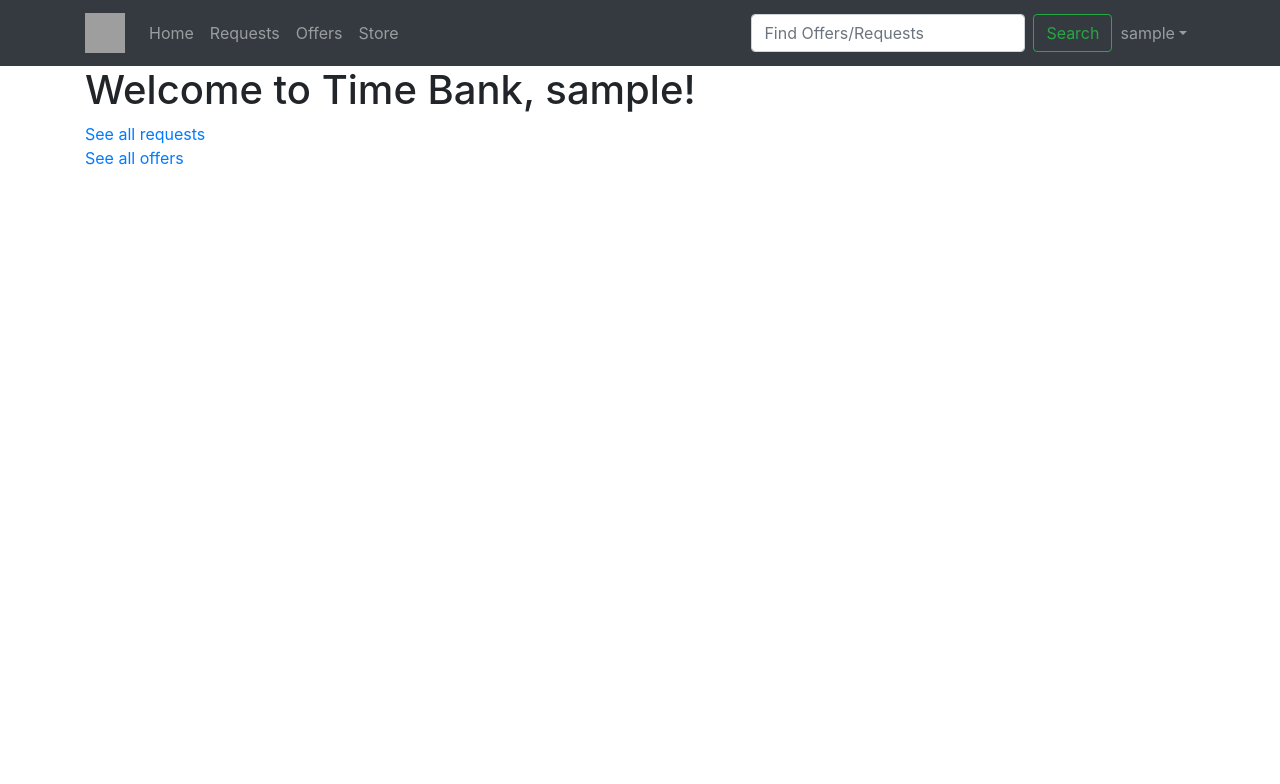
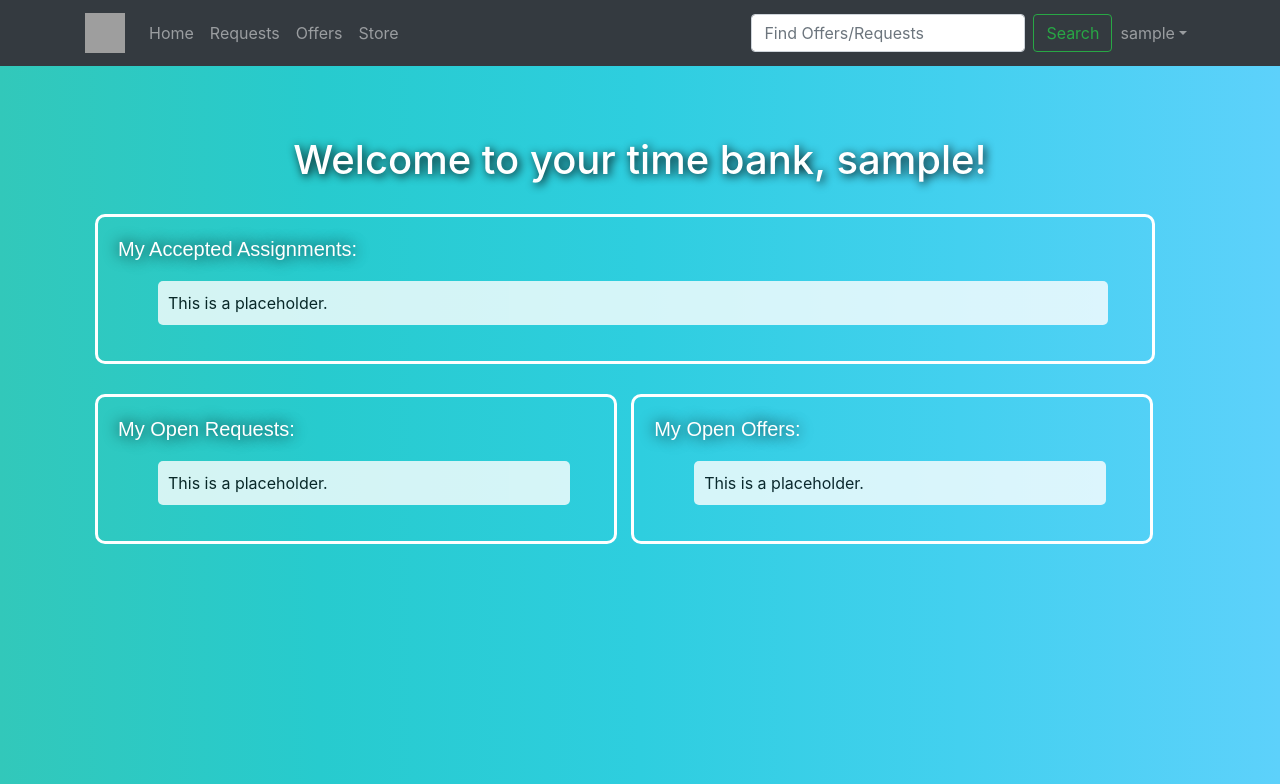
Before and after one commit to ontopoftheworld/freecycle-distribution-project, a Node server app: page /home in a window 1280 px wide. Shown: the top 784 px of the page. Run offline with Node 20, Linux system fonts and the light colour scheme; the visitor is signed in with stand-in values (Sample User, id 1); some libraries are stand-ins or nearby versions; grey boxes are pictures that could not be loaded.

Commit message:
More styling

```diff
--- a/public/css/style.css
+++ b/public/css/style.css
@@ -1,15 +1,40 @@
+body {
+    background-image: linear-gradient(to right, #32c8ba, #27cbce, #2ecedf, #43d0ef, #5dd1fb);
+    color: white;
+}
+
+h1 {
+    margin: 70px auto 30px auto;
+    text-align: center;
+    text-shadow: 2px 2px 10px black;
+}
+
+h5 {
+    color: white;
+    font-family: Arial;
+    font-size: 20px;
+    text-shadow: 0px 0px 15px black;
+}
 
 /* ----------------- Landing Page ----------------- */
 
 #landingPageEntirety {
-    background-image: url("/static/images/timeBeige.jpg");
-    background-color: #cceeff; /* #c9d7e8;*/
+    background-image: url("/static/images/timeBlue.jpg");
+    background-color: lightgrey;
+   /*background: rgba(76, 175, 80, 0.7);*/
     background-repeat: no-repeat;
     background-attachment: fixed;
     background-position: center;
-    background-blend-mode: darken;
+    background-size: cover;
+    background-blend-mode: multiply;
     padding: 30px 100px 30px 100px;
+    color: white;
 }
+
+/*#landingPageCover {
+    background: rgba(255, 255, 255, 0.3);
+    padding: 0 0 0 40px;
+}*/
 
 #landingHeader {
     margin-right: 200px;
@@ -18,11 +43,12 @@
     width: 500px;
     display: inline-block;
     color: white;
-    text-shadow: 0px 10px 90px grey;
+    /*text-shadow: 0px 10px 90px grey;*/
+    text-shadow: 0px 0px 15px grey;
 }
 
 #landingLoginBox h2 {
-    padding: 0 0 0 100px;
+    padding: 0 0 0 95px;
     font-size: 24px;
 }
 
@@ -59,6 +85,7 @@
     margin-left: 92px;
     padding: 8px 10px;
     border-radius: 2px;
+    font-size: 14px;
 }
 
 #landingLoginBox a:hover {
@@ -70,16 +97,93 @@
 }
 
 #landingLoginBox {
-    background-color: white;
     margin-top: 140px;
     padding: 30px 0 50px 50px;
     border-radius: 10px;
     width: 300px;
     display: inline-block;
     vertical-align: top;
-    border: solid lightgrey;
+    border: solid 1px darkgrey;
+    /*background: rgba(255, 255, 255, 0.85);*/
+    /*background: rgba(0,0,0,0.6);*/
+    background: linear-gradient(to bottom, rgba(0,0,0,0.3), rgba(0,0,0,0.9));
+    font-family: Arial;
+    font-size: 14px;
 }
 
 #landingSignUp {
     margin: 20px 20px 0 80px;
 }
+
+/* ------------ Post Login Home Page ------------ */
+
+.listingBoxH {
+    padding: 20px;
+    border: solid white;
+    border-radius: 10px;
+    margin: 10px;
+    width: 95.5%;
+    min-width: 450px;
+}
+
+.listingBoxV {
+    padding: 20px;
+    border: solid white;
+    border-radius: 10px;
+    margin-left: 10px;
+    margin-top: 20px;
+    display: inline-block;
+    width: 47%;
+    min-width: 450px;
+}
+
+.listingBoxH ul {
+    margin-top: 20px;
+    list-style-type: none;
+}
+
+.listingBoxH li {
+    margin-top: 5px;
+    margin-right: 24px;
+    padding: 10px;
+    background-color: white;
+    border-radius: 5px;
+    color: black;
+    opacity: 0.8;
+}
+
+.listingBoxV ul {
+    margin-top: 20px;
+    list-style-type: none;
+}
+
+.listingBoxV li {
+    margin-top: 5px;
+    margin-right: 24px;
+    padding: 10px;
+    background-color: white;
+    border-radius: 5px;
+    color: black;
+    opacity: 0.8;
+}
+
+
+/* -------  Offers, Requests Main Pages ------ */
+.indivPost {
+    margin: 0px auto 20px auto;
+    border-radius: 10px;
+    border: solid white;
+    padding: 20px 50px 5px 50px;
+}
+
+.indivPost a {
+    background-color: white;
+    color: blue;
+    border: solid white;
+    padding: 2px 10px 2px 10px;
+}
+
+.indivPost a:hover {
+    background-color: blue;
+    border: solid blue;
+}
--- a/views/home.ejs
+++ b/views/home.ejs
@@ -1,10 +1,37 @@
 <% include partials/header %>
 
-    <div class="container">
-        <h1> Welcome to Time Bank, <%= currentUser.username %>! </h1>
+<div class="container">
+<div id="homepage">
+<h1> Welcome to your time bank, <%= currentUser.username %>! </h1>
 
-        <div><a href="/requests">See all requests</a></div>
-        <div><a href="/offers">See all offers</a></div>
-    </div>
+<!-- <div><a href="/requests">See all requests</a></div>
+<div><a href="/offers">See all offers</a></div> -->
+
+<div class="listingBoxH" id="userAssignments">
+<h5>My Accepted Assignments:</h5>
+<ul>
+<li>
+This is a placeholder.
+</li>
+</ul>
+</div>
+<div class="listingBoxV" id="userRequests">
+<h5> My Open Requests: </h5>
+<ul>
+<li>
+This is a placeholder.
+</li>
+</ul>
+</div>
+<div class="listingBoxV" id="userOffers">
+<h5>My Open Offers: </h5>
+<ul>
+<li>
+This is a placeholder.
+</li>
+</ul>
+</div>
+</div>
+</div>
 
 <% include partials/footer %>
--- a/views/landing.ejs
+++ b/views/landing.ejs
@@ -16,6 +16,7 @@
     </head>
     <body>
       <div id="landingPageEntirety">
+	<div id="landingPageCover">
           <div id="landingHeader">
 	    <h1>The Freecycle Distribution Project</h1>
 	  </div>
@@ -32,6 +33,7 @@
 	    <br>
             <div id="landingSignUp"><b>Don't have an account?</b><br><br><a href="/register"> Sign up</a></div>
           </div>
+	</div>
 	<!-- <div id="landingFooter">
 	</div> -->
       </div>
--- a/views/offers.ejs
+++ b/views/offers.ejs
@@ -4,13 +4,15 @@
         <h1>Offers page</h1>
             <div>
                 <% offers.forEach(function(offer){ %>
+		   <div class="indivPost">
                     <span>
                         <h4><%= offer.title %></h4>
-                        <h4><%= offer.desc %></h4>
+                        <h6><%= offer.desc %></h6>
                     </span>
                     <p>
                         <a href="/offers/<%= offer._id %>" class="btn btn-primary">More Info</a>
                     </p>
+		    </div>
                 <% }); %>
             </div>
         <a class="btn btn-primary" href="/offers/new">Make New Offer</a>
--- a/views/partials/header.ejs
+++ b/views/partials/header.ejs
@@ -11,6 +11,7 @@
         <script src="https://cdnjs.cloudflare.com/ajax/libs/popper.js/1.12.9/umd/popper.min.js" integrity="sha384-ApNbgh9B+Y1QKtv3Rn7W3mgPxhU9K/ScQsAP7hUibX39j7fakFPskvXusvfa0b4Q" crossorigin="anonymous"></script>
         <script src="https://maxcdn.bootstrapcdn.com/bootstrap/4.0.0/js/bootstrap.min.js" integrity="sha384-JZR6Spejh4U02d8jOt6vLEHfe/JQGiRRSQQxSfFWpi1MquVdAyjUar5+76PVCmYl" crossorigin="anonymous"></script>
         <link rel="stylesheet" href="https://maxcdn.bootstrapcdn.com/bootstrap/4.0.0/css/bootstrap.min.css">
+	<link rel="stylesheet" href="/static/css/style.css">
     </head>
     <body>
 
--- a/views/requests.ejs
+++ b/views/requests.ejs
@@ -4,13 +4,15 @@
         <h1>Requests page</h1>
             <div style="">
                 <% requests.forEach(function(request){ %>
+		<div class="indivPost">
                     <span>
                         <h4><%= request.title %></h4>
-                        <h4><%= request.desc %></h4>
+                        <h6><%= request.desc %></h6>
                     </span>
                     <p>
                         <a href="/requests/<%= request._id %>" class="btn btn-primary">More Info</a>
                     </p>
+		</div>
                 <% }); %>
             </div>
         <div>
--- a/views/showoffer.ejs
+++ b/views/showoffer.ejs
@@ -4,7 +4,7 @@
         <h1>Offer Details</h1>
 
         <h4><%= offer.title %></h4>
-        <h4><%= offer.desc %></h4>
+        <h6><%= offer.desc %></h6>
 
         <a class="btn btn-secondary" href="/offers/<%= offer._id %>/edit">Edit Offer</a>
 
--- a/views/showrequest.ejs
+++ b/views/showrequest.ejs
@@ -4,7 +4,7 @@
         <h1>Request Details</h1>
 
         <h4><%= request.title %></h4>
-        <h4><%= request.desc %></h4>
+        <h6><%= request.desc %></h6>
         <span>
             <a class="btn btn-secondary" href="/requests/<%= request._id %>/edit">Edit Request</a>
 
```
Also changed, not shown: public/images/timeBank.jpg (added), public/images/timeBlue.jpg (added), public/images/timeSimple.jpg (added). Lines whose indentation alone changed are shown as unchanged.
